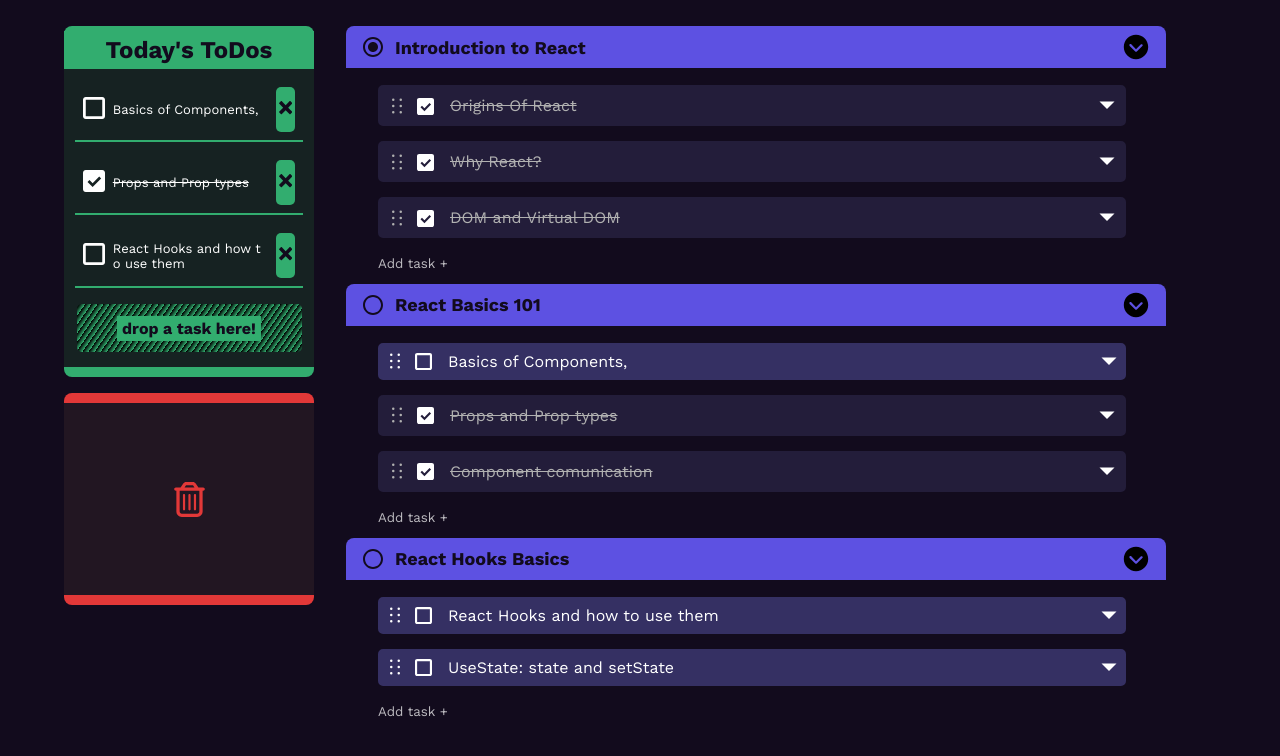
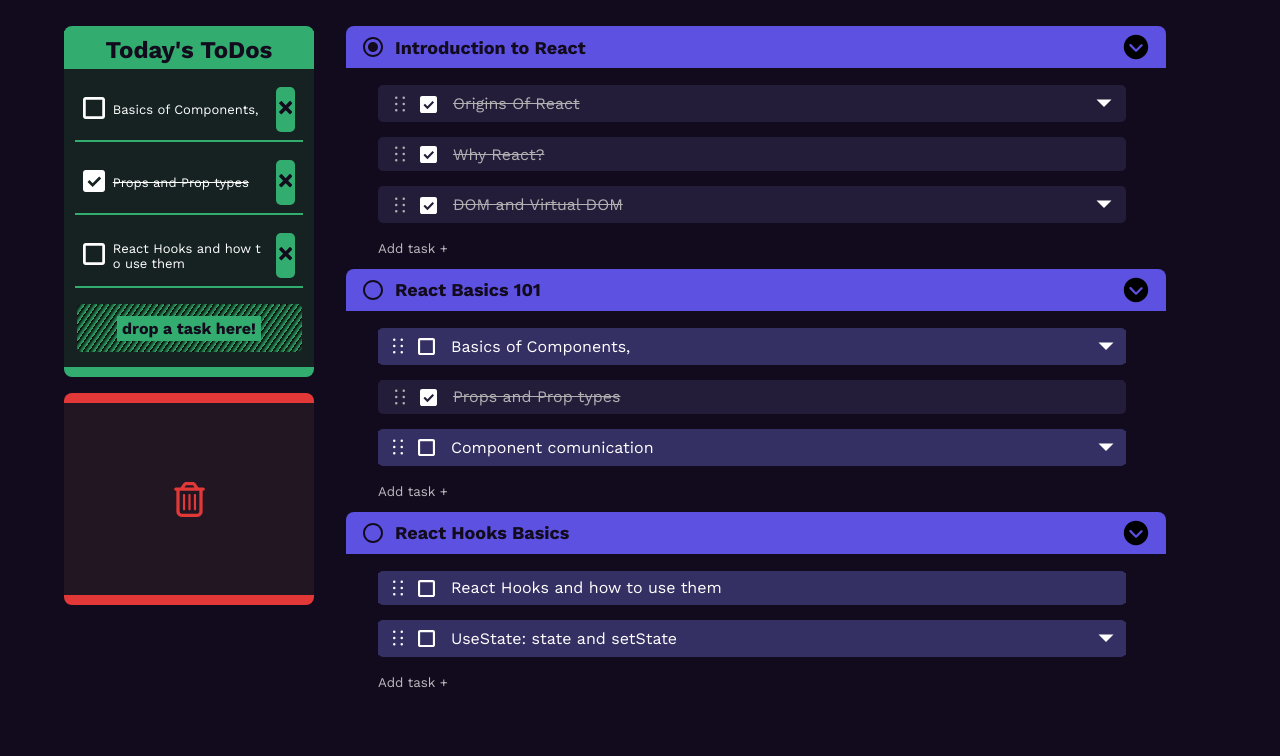
Before and after one commit to walas-01/roadmap-tasker, a React (Vite) app in the folder frontend/: page / in a window 1280 px wide. Shown: the top 756 px of the page. Built offline with nearby package versions, Linux system fonts and the light colour scheme.

Commit message:
edited taskCard style and changed some syntax

```diff
--- a/frontend/src/components/GroupCard/CreateArea/CreateArea.jsx
+++ b/frontend/src/components/GroupCard/CreateArea/CreateArea.jsx
@@ -4,6 +4,7 @@
 import { GlobalContext } from '../../../pages/BoardPage/Context/BoardContext'
 
 function CreateNewTaskForm({tittle,setTittle,setIsAdding,goAndCreateTask}){ //--------------------------------------------- [ CreateArea ] -
+
   const handleSubmit = (e)=>{
     e.preventDefault()
 
@@ -35,7 +36,8 @@
   )
 }
 
-function CreateTask({group_id}){
+
+function CreateTask({group_id}){ //------------------------------------------------- [ CreateTask ] -
   const [tittle,setTittle] = useState("")
   const [isAdding,setIsAdding] = useState(false)
 
--- a/frontend/src/components/TaskCard/TaskCard.jsx
+++ b/frontend/src/components/TaskCard/TaskCard.jsx
@@ -14,6 +14,7 @@
 
   // ---------- event handlers
   const handleDragStart = (e)=>{
+    setIsOpen(false)
     setActiveCard(taskObject)
   }
   const handleDragEnd = (e)=>{
@@ -43,10 +44,12 @@
 
         <p className='taskCard-tittle'>{tittle}</p>
 
-        <button className='taskCard-openButton' onClick={handleOpen}> {isOpen? <RiArrowUpSFill size={30}/> : <RiArrowDownSFill size={30}/>}  </button>
+        {!taskObject.description || taskObject.description == '' ?
+          '' : <button className='taskCard-openButton' onClick={handleOpen}> {isOpen? <RiArrowUpSFill size={30}/> : <RiArrowDownSFill size={30}/>}  </button>
+        }
       </div>
 
-      { isOpen?
+      { isOpen && taskObject.description && taskObject.description !== '' ?
       <div className='taskCard-body'>
         <p> {taskObject.description} </p>
       </div>
--- a/frontend/src/components/TaskCard/TaskCard_style.css
+++ b/frontend/src/components/TaskCard/TaskCard_style.css
@@ -1,5 +1,6 @@
 .taskCard{
-  border: solid 2px #353063;
+  border-top: solid 2px #353063;
+  border-bottom:solid 2px #353063 ;
   border-radius: 5px;
   cursor: grab;
 }
@@ -22,13 +23,13 @@
 
 .doneTask .taskCard-head{
   background-color: #231D3A;
-  border: solid 2px #231D3A;
   color: #b1b1b1;
   text-decoration: line-through;
 }
 
 /*----------------------------------------------- [head] */
 .taskCard-head{
+  padding: 0px 5px;
   display: flex;
   align-items: center;
   justify-content: space-between;
@@ -40,7 +41,6 @@
 
 
 .taskCard-icons{
-
   display: flex;
   align-items: center;
   justify-content: space-between;
@@ -60,7 +60,6 @@
 }
 
 .taskCard-openButton{
-
   color: white;
   background:none;
   border: none;
@@ -70,8 +69,8 @@
 /*----------------------------------------------- [body] */
 
 .taskCard-body{
-  padding: 10px;
-
+  padding: 1.5rem 1rem;
+  border-bottom: solid 6px #353063;
 
   font-size: 0.9rem;
   font-weight: 300;
--- a/frontend/src/pages/BoardPage/BoardPage.jsx
+++ b/frontend/src/pages/BoardPage/BoardPage.jsx
@@ -15,16 +15,16 @@
 const GROUP_DATA = [
   {group_id:'a1b2c3',tittle:'Introduction to React',tasks:[
     {task_id:'one123',ownerGroup_id:'a1b2c3',tittle:'Origins Of React',description:des,isDone:true,isStared:false},
-    {task_id:'two234',ownerGroup_id:'a1b2c3',tittle:'Why React?',description:des,isDone:true,isStared:false},
+    {task_id:'two234',ownerGroup_id:'a1b2c3',tittle:'Why React?',description:'',isDone:true,isStared:false},
     {task_id:'three345',ownerGroup_id:'a1b2c3',tittle:'DOM and Virtual DOM',description:des,isDone:true,isStared:false},
   ]},
   {group_id:'d4e5f6',tittle:'React Basics 101',tasks:[
     {task_id:'four456',ownerGroup_id:'d4e5f6',tittle:'Basics of Components,',description:des,isDone:false,isStared:true},
-    {task_id:'five567',ownerGroup_id:'d4e5f6',tittle:'Props and Prop types',description:des,isDone:true,isStared:true},
-    {task_id:'five567',ownerGroup_id:'d4e5f6',tittle:'Component comunication',description:des,isDone:true,isStared:false},
+    {task_id:'five567',ownerGroup_id:'d4e5f6',tittle:'Props and Prop types',description:'',isDone:true,isStared:true},
+    {task_id:'eight8910',ownerGroup_id:'d4e5f6',tittle:'Component comunication',description:des,isDone:false,isStared:false},
   ]},
   {group_id:'g7h8i9',tittle:'React Hooks Basics',tasks:[
-    {task_id:'six678',ownerGroup_id:'g7h8i9',tittle:'React Hooks and how to use them',description:des,isDone:false,isStared:true},
+    {task_id:'six678',ownerGroup_id:'g7h8i9',tittle:'React Hooks and how to use them',description:'',isDone:false,isStared:true},
     {task_id:'seven789',ownerGroup_id:'g7h8i9',tittle:'UseState: state and setState',description:des,isDone:false,isStared:false},
   ]},
 ]
```
